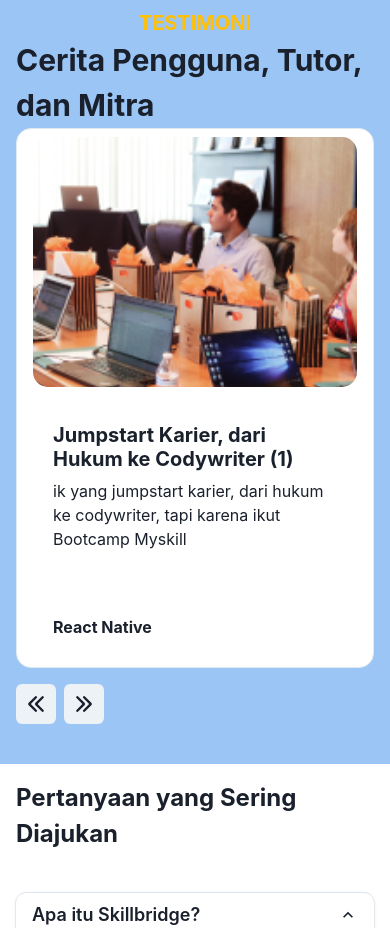
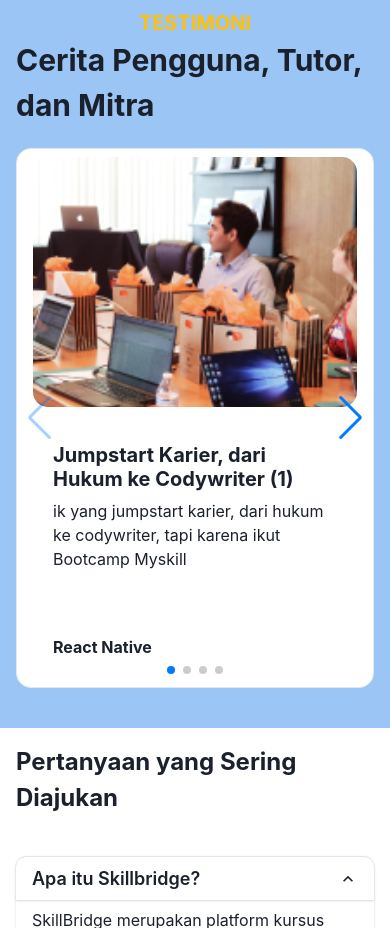
Before and after one commit to winbiz-project/online_course_fe, a React (Vite) app: page / in a window 390 px wide. Shown: the part 2200-3128 px from the top of the page. Built offline with nearby package versions, Linux system fonts and the light colour scheme.

Commit message:
feat: add swiper/slider using Swiper js

```diff
--- a/package.json
+++ b/package.json
@@ -28,7 +28,8 @@
     "react-router-dom": "^6.16.0",
     "react-stars": "^2.2.5",
     "redux": "^4.2.1",
-    "sweetalert2": "^11.10.8"
+    "sweetalert2": "^11.10.8",
+    "swiper": "^11.1.10"
   },
   "devDependencies": {
     "@types/react": "^18.2.15",
--- a/src/components/landingPage/testimony.jsx
+++ b/src/components/landingPage/testimony.jsx
@@ -58,6 +58,15 @@ import LogoBCA from "@/assets/images/logo_bca.png";
 import React, { useState } from 'react';
 import { Box, IconButton } from '@chakra-ui/react';
 import { ArrowLeftIcon, ArrowRightIcon } from '@chakra-ui/icons';
+import { Swiper, SwiperSlide } from "swiper/react";
+import 'swiper/css';
+import 'swiper/css/navigation';
+import 'swiper/css/pagination';
+import { Navigation, Pagination } from 'swiper/modules';
+
+import SwiperCore from "swiper";
+
+SwiperCore.use([Navigation, Pagination]);
 
 const testimonys = [
   {
@@ -70,7 +79,19 @@ const testimonys = [
     title: "Jumpstart Karier, dari Hukum ke Codywriter (2)",
     description: "ik yang jumpstart karier, dari hukum ke codywriter, tapi karena ikut Bootcamp Myskill",
     material: "React Native",
-    image: LogoBCA, // replace with actual image
+    image: unsplash, // replace with actual image
+  },
+  {
+    title: "Jumpstart Karier, dari Hukum ke Codywriter (3)",
+    description: "ik yang jumpstart karier, dari hukum ke codywriter, tapi karena ikut Bootcamp Myskill",
+    material: "React Native",
+    image: unsplash, // replace with actual image
+  },
+  {
+    title: "Jumpstart Karier, dari Hukum ke Codywriter (4)",
+    description: "ik yang jumpstart karier, dari hukum ke codywriter, tapi karena ikut Bootcamp Myskill",
+    material: "React Native",
+    image: unsplash, // replace with actual image
   },
 
 ]
@@ -114,18 +135,43 @@ const Testimony = () => {
         gap={5}
         py={10}
       >
-        <CardTestimony colspan={1} testimony={testimony} />
-        <CardTestimony colspan={1} testimony={testimony} />
-        <CardTestimony colspan={1} testimony={testimony} />
-        <CardTestimony colspan={1} testimony={testimony} />
+        <CardTestimony colspan={1} testimony={testimonys[0]} />
+        <CardTestimony colspan={1} testimony={testimonys[1]} />
+        <CardTestimony colspan={1} testimony={testimonys[2]} />
+        <CardTestimony colspan={1} testimony={testimonys[3]} />
       </Grid>
-      <Flex direction="column" alignItems="center" display={{base: 'block', md: 'none'}}>
+      <Box w='100%' display={{base: 'block', md: "none"}} mt='5'>
+        <Swiper
+          spaceBetween={50}
+          slidesPerView={1}
+          pagination={{ clickable: true }}
+          navigation
+          breakpoints={{
+            640: {
+              slidesPerView: 1,
+            },
+            768: {
+              slidesPerView: 2,
+            },
+            1024: {
+              slidesPerView: 2,
+            },
+          }}
+        >
+          {testimonys.map((testimony, index) => (
+            <SwiperSlide key={index}>
+              <CardTestimony testimony={testimony} />
+            </SwiperSlide>
+          ))}
+        </Swiper>
+      </Box>
+      {/* <Flex direction="column" alignItems="center" display={{base: 'block', md: 'none'}}>
         <CardTestimony colspan={1} testimony={testimonys[currentIndex]} />
         <Flex mt={4}>
           <IconButton icon={<ArrowLeftIcon />} onClick={prevSlide} />
           <IconButton icon={<ArrowRightIcon />} onClick={nextSlide} ml={2} />
         </Flex>
-    </Flex>
+      </Flex> */}
     </Flex>
   );
 };
```
Also changed, not shown: 1 other file (tests, documents, lock files or other folders).
